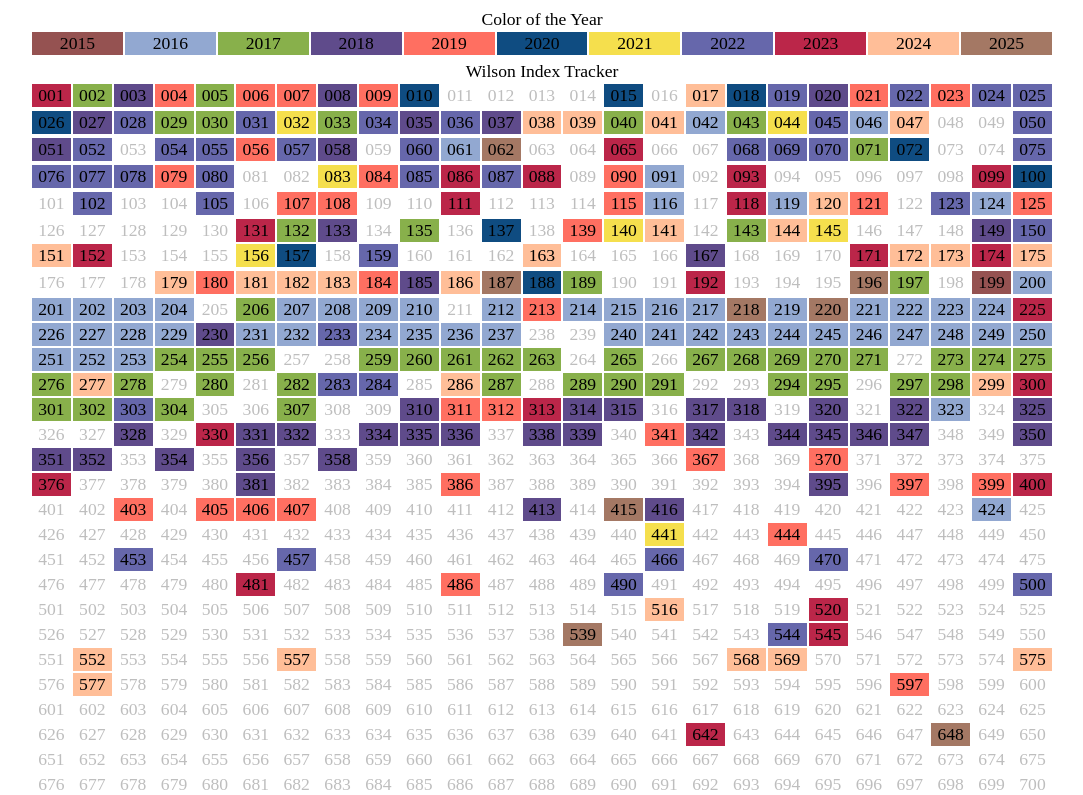
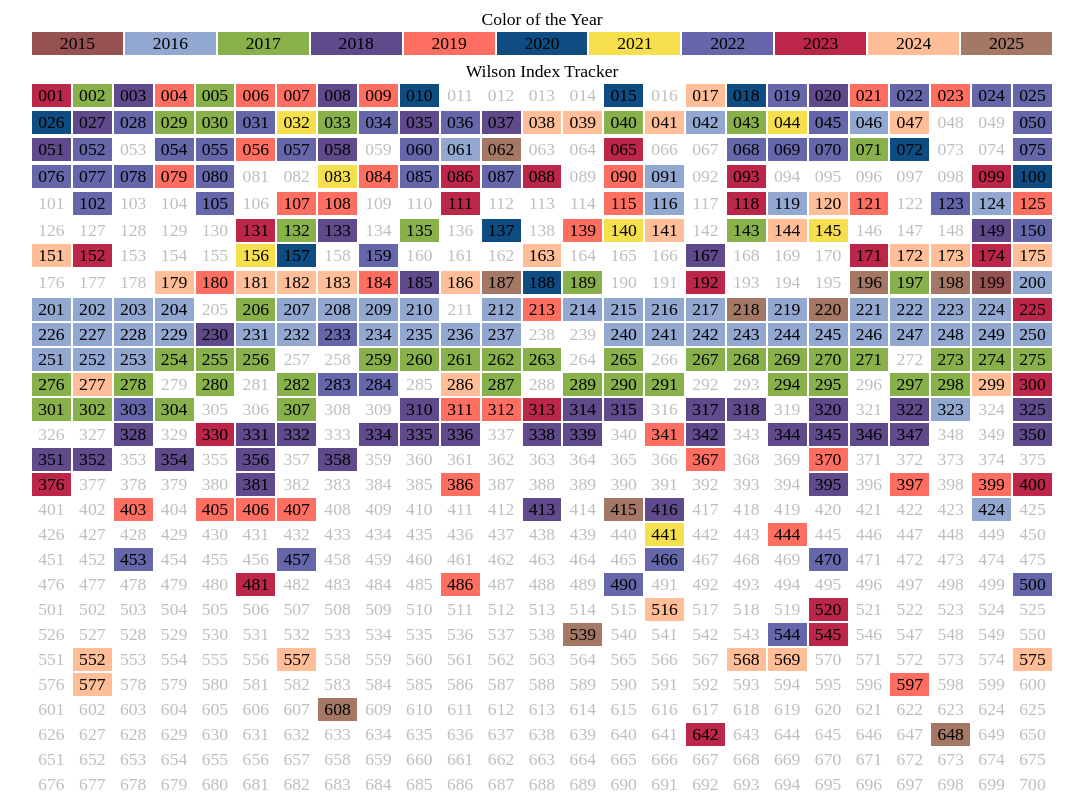
Before and after one commit to markbeech/PRAT, a plain HTML site: page index.html in a window 1280 px wide. Shown: the top 795 px of the page, without its empty margins (98-1181 px from the left). Drawn offline with Linux system fonts and the light colour scheme; a web font is replaced by a local one.

Commit message:
Update index.html

```diff
--- a/index.html
+++ b/index.html
@@ -241,7 +241,7 @@
 		<td class="tbd">195</td>
 		<td class="Y25">196</td>
 		<td class="Y17">197</td>
-		<td class="tbd">198</td>
+		<td class="Y25">198</td>
 		<td class="Y15">199</td>
 		<td class="Y16">200</td></tr><tr> </tr><tr>
 		<td class="Y16">201</td>
@@ -651,7 +651,7 @@
 		<td class="tbd">605</td>
 		<td class="tbd">606</td>
 		<td class="tbd">607</td>
-		<td class="tbd">608</td>
+		<td class="Y25">608</td>
 		<td class="tbd">609</td>
 		<td class="tbd">610</td>
 		<td class="tbd">611</td>
```
